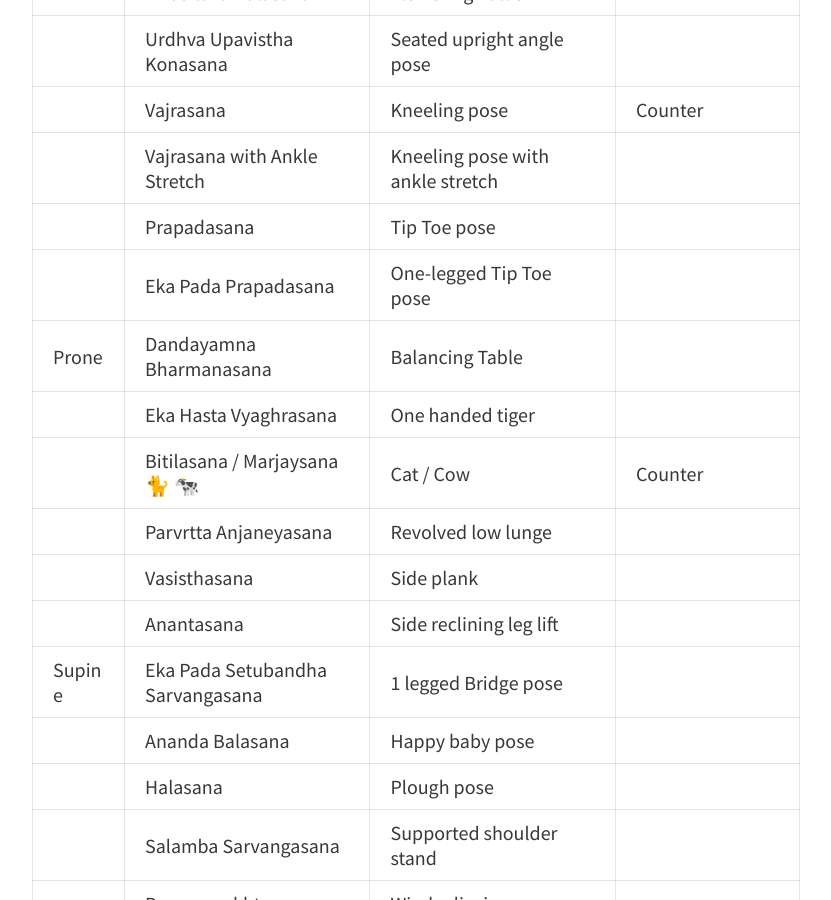
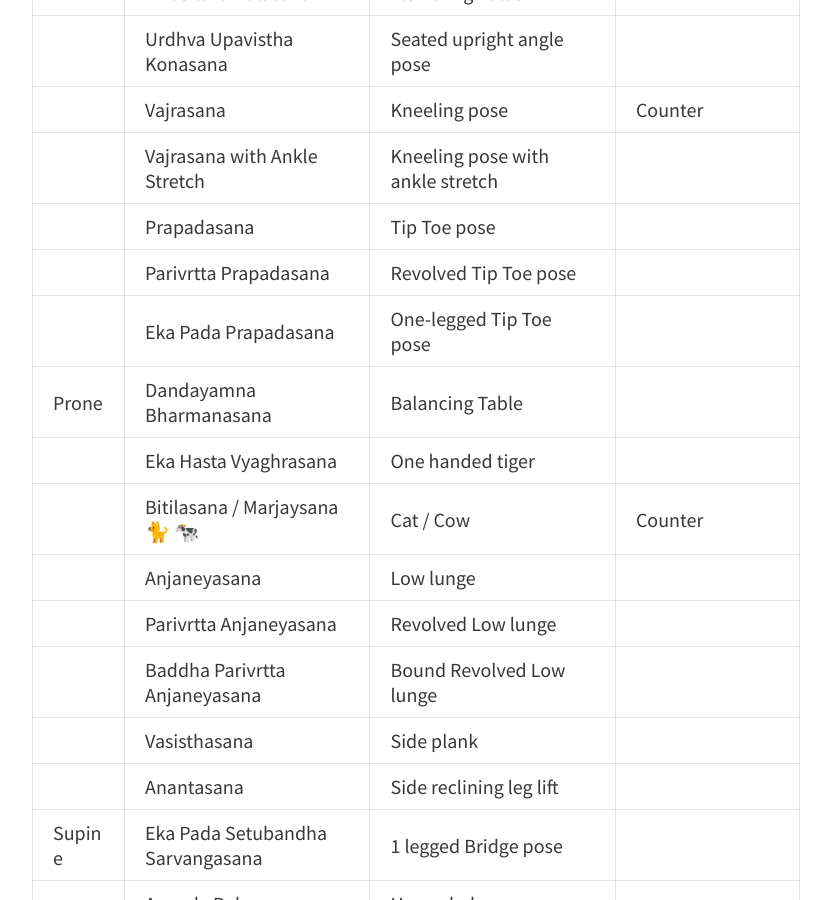
Before and after one commit to sayanee/yoga, a Jekyll site: the page built from _posts/2018-08-29-balance.md, in a window 1280 px wide and 900 px high, scrolled down 1488 px. Shown: the whole window, without its empty margins (224-1055 px from the left). Built offline with Jekyll 4.4.1, drawn with Linux system fonts in a browser that asks for light colours.

Commit message:
Add new poses

```diff
--- a/_posts/2018-08-29-balance.md
+++ b/_posts/2018-08-29-balance.md
@@ -34,11 +34,14 @@ Balance postures are great to bring symmetry in our body alignment.
 | | Vajrasana | Kneeling pose | Counter
 | | Vajrasana with Ankle Stretch | Kneeling pose with ankle stretch
 | | Prapadasana | Tip Toe pose
+| | Parivrtta Prapadasana | Revolved Tip Toe pose
 | | Eka Pada Prapadasana | One-legged Tip Toe pose
 | Prone | Dandayamna Bharmanasana | Balancing Table
 | | Eka Hasta Vyaghrasana | One handed tiger
 | | Bitilasana / Marjaysana 🐈 🐄 | Cat / Cow | Counter
-| | Parvrtta Anjaneyasana | Revolved low lunge
+| | Anjaneyasana | Low lunge
+| | Parivrtta Anjaneyasana | Revolved Low lunge
+| | Baddha Parivrtta Anjaneyasana | Bound Revolved Low lunge
 | | Vasisthasana | Side plank
 | | Anantasana | Side reclining leg lift
 | Supine | Eka Pada Setubandha Sarvangasana | 1 legged Bridge pose
```
Also changed, not shown: _posts/2018-08-29-core.md (+3 -0 lines), _posts/2018-08-29-split.md (+1 -0 lines), _posts/2018-08-29-twists.md (+3 -0 lines).
